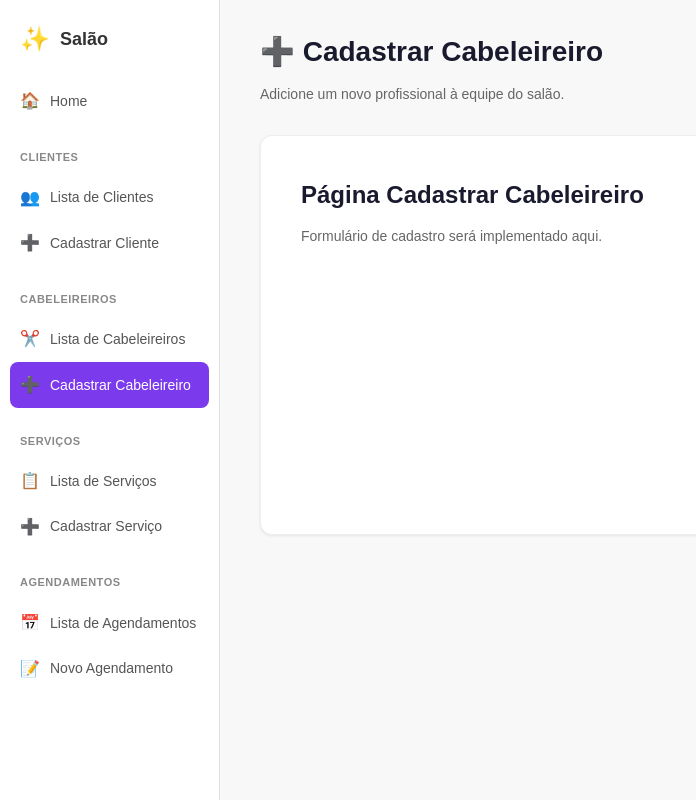
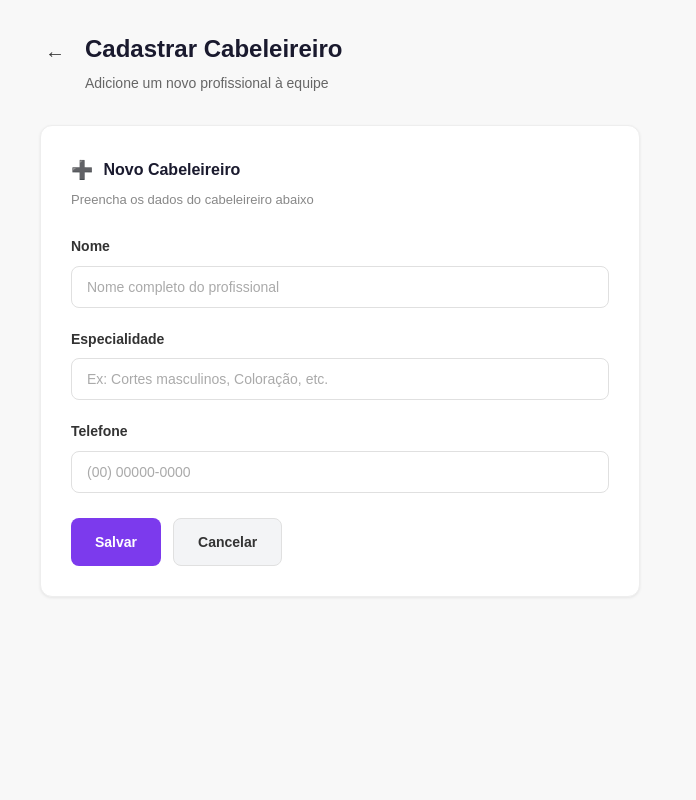
Before and after one commit to duduliria/PROJETO-COMUNIDADE-BARBER, a plain HTML site: page frontend/pages/cadastrar-cabeleireiro.html in a window 1280 px wide. Shown: the whole page, without its empty margins (0-696 px from the left). Drawn offline with Linux system fonts and the light colour scheme.

Commit message:
cadastros

```diff
--- a/frontend/css/estilo.css
+++ b/frontend/css/estilo.css
@@ -301,6 +301,167 @@ body {
 }
 
 /* ----------------------------------------
+   PÁGINAS DE CADASTRO (SEM MENU LATERAL)
+   ---------------------------------------- */
+
+/* Container para página de cadastro */
+.pagina-cadastro {
+    min-height: 100vh;
+    background-color: #f8f8f8;
+    padding: 30px 40px;
+}
+
+/* Cabeçalho da página de cadastro */
+.cabecalho-cadastro {
+    display: flex;
+    align-items: flex-start;
+    gap: 15px;
+    margin-bottom: 30px;
+}
+
+.botao-voltar {
+    background: none;
+    border: none;
+    font-size: 20px;
+    cursor: pointer;
+    color: #333;
+    padding: 5px;
+    display: flex;
+    align-items: center;
+    justify-content: center;
+    text-decoration: none;
+}
+
+.botao-voltar:hover {
+    color: #7c3aed;
+}
+
+.info-cadastro h1 {
+    font-size: 24px;
+    font-weight: bold;
+    color: #1a1a2e;
+    margin-bottom: 4px;
+}
+
+.info-cadastro p {
+    font-size: 14px;
+    color: #666;
+}
+
+/* Card do formulário */
+.card-formulario {
+    background-color: #ffffff;
+    border-radius: 12px;
+    padding: 30px;
+    box-shadow: 0 1px 3px rgba(0, 0, 0, 0.08);
+    border: 1px solid #eee;
+    max-width: 600px;
+}
+
+/* Título do formulário */
+.titulo-formulario {
+    display: flex;
+    align-items: center;
+    gap: 10px;
+    margin-bottom: 5px;
+}
+
+.titulo-formulario .icone-titulo {
+    font-size: 18px;
+}
+
+.titulo-formulario h2 {
+    font-size: 16px;
+    font-weight: bold;
+    color: #1a1a2e;
+}
+
+.subtitulo-formulario {
+    font-size: 13px;
+    color: #888;
+    margin-bottom: 25px;
+}
+
+/* Grupos de campos do formulário */
+.grupo-campo {
+    margin-bottom: 20px;
+}
+
+.grupo-campo label {
+    display: block;
+    font-size: 14px;
+    font-weight: 600;
+    color: #333;
+    margin-bottom: 8px;
+}
+
+.grupo-campo input,
+.grupo-campo select,
+.grupo-campo textarea {
+    width: 100%;
+    padding: 12px 15px;
+    border: 1px solid #e0e0e0;
+    border-radius: 8px;
+    font-size: 14px;
+    color: #333;
+    background-color: #fff;
+    transition: border-color 0.2s ease;
+}
+
+.grupo-campo input:focus,
+.grupo-campo select:focus,
+.grupo-campo textarea:focus {
+    outline: none;
+    border-color: #7c3aed;
+}
+
+.grupo-campo input::placeholder,
+.grupo-campo textarea::placeholder {
+    color: #aaa;
+}
+
+/* Botões do formulário */
+.botoes-formulario {
+    display: flex;
+    gap: 12px;
+    margin-top: 25px;
+}
+
+.botao-salvar {
+    padding: 12px 24px;
+    background-color: #7c3aed;
+    color: #ffffff;
+    border: none;
+    border-radius: 8px;
+    font-size: 14px;
+    font-weight: 600;
+    cursor: pointer;
+    transition: background-color 0.2s ease;
+}
+
+.botao-salvar:hover {
+    background-color: #6d28d9;
+}
+
+.botao-cancelar {
+    padding: 12px 24px;
+    background-color: #f3f4f6;
+    color: #333;
+    border: 1px solid #e0e0e0;
+    border-radius: 8px;
+    font-size: 14px;
+    font-weight: 600;
+    cursor: pointer;
+    transition: background-color 0.2s ease;
+    text-decoration: none;
+    display: inline-block;
+}
+
+.botao-cancelar:hover {
+    background-color: #e5e7eb;
+}
+
+/* ----------------------------------------
    RESPONSIVIDADE BÁSICA
    ---------------------------------------- */
 @media (max-width: 900px) {
--- a/frontend/pages/cadastrar-cabeleireiro.html
+++ b/frontend/pages/cadastrar-cabeleireiro.html
@@ -3,103 +3,85 @@
 <head>
     <meta charset="UTF-8">
     <meta name="viewport" content="width=device-width, initial-scale=1.0">
-    <title>Cadastrar Cabeleireiro - Salão</title>
+    <title>Cadastrar Cabeleireiro - Salão Beauty</title>
     <!-- Link para o arquivo de estilos CSS -->
     <link rel="stylesheet" href="../css/estilo.css">
 </head>
 <body>
-    <!-- Container Principal -->
-    <div class="container-principal">
+    <!-- ========================================
+         PÁGINA DE CADASTRO DE CABELEIREIRO
+         Layout sem menu lateral conforme imagem
+         ======================================== -->
 
-        <!-- ----------------------------------------
-             MENU LATERAL (ASIDE)
-             ---------------------------------------- -->
-        <aside class="menu-lateral">
+    <div class="pagina-cadastro">
 
-            <!-- Logo do Sistema -->
-            <div class="logo">
-                <span class="icone-logo">✨</span>
-                <span>Salão</span>
+        <!-- Cabeçalho da página com botão voltar -->
+        <header class="cabecalho-cadastro">
+            <a href="lista-cabeleireiros.html" class="botao-voltar" title="Voltar">←</a>
+            <div class="info-cadastro">
+                <h1>Cadastrar Cabeleireiro</h1>
+                <p>Adicione um novo profissional à equipe</p>
             </div>
+        </header>
 
-            <!-- Seção: Home -->
-            <nav class="secao-menu">
-                <a href="../index.html" class="item-menu">
-                    <span class="icone">🏠</span>
-                    <span>Home</span>
-                </a>
-            </nav>
+        <!-- Card com o formulário -->
+        <section class="card-formulario">
 
-            <!-- Seção: Clientes -->
-            <div class="secao-menu">
-                <div class="titulo-secao">Clientes</div>
-                <a href="lista-clientes.html" class="item-menu">
-                    <span class="icone">👥</span>
-                    <span>Lista de Clientes</span>
-                </a>
-                <a href="cadastrar-cliente.html" class="item-menu">
-                    <span class="icone">➕</span>
-                    <span>Cadastrar Cliente</span>
-                </a>
+            <!-- Título do formulário -->
+            <div class="titulo-formulario">
+                <span class="icone-titulo">➕</span>
+                <h2>Novo Cabeleireiro</h2>
             </div>
+            <p class="subtitulo-formulario">Preencha os dados do cabeleireiro abaixo</p>
 
-            <!-- Seção: Cabeleireiros -->
-            <div class="secao-menu">
-                <div class="titulo-secao">Cabeleireiros</div>
-                <a href="lista-cabeleireiros.html" class="item-menu">
-                    <span class="icone">✂️</span>
-                    <span>Lista de Cabeleireiros</span>
-                </a>
-                <a href="cadastrar-cabeleireiro.html" class="item-menu ativo">
-                    <span class="icone">➕</span>
-                    <span>Cadastrar Cabeleireiro</span>
-                </a>
-            </div>
+            <!-- Formulário de cadastro -->
+            <form id="formulario-cabeleireiro">
 
-            <!-- Seção: Serviços -->
-            <div class="secao-menu">
-                <div class="titulo-secao">Serviços</div>
-                <a href="lista-servicos.html" class="item-menu">
-                    <span class="icone">📋</span>
-                    <span>Lista de Serviços</span>
-                </a>
-                <a href="cadastrar-servico.html" class="item-menu">
-                    <span class="icone">➕</span>
-                    <span>Cadastrar Serviço</span>
-                </a>
-            </div>
+                <!-- Campo: Nome -->
+                <div class="grupo-campo">
+                    <label for="nome">Nome</label>
+                    <input
+                        type="text"
+                        id="nome"
+                        name="nome"
+                        placeholder="Nome completo do profissional"
+                        required
+                    >
+                </div>
 
-            <!-- Seção: Agendamentos -->
-            <div class="secao-menu">
-                <div class="titulo-secao">Agendamentos</div>
-                <a href="lista-agendamentos.html" class="item-menu">
-                    <span class="icone">📅</span>
-                    <span>Lista de Agendamentos</span>
-                </a>
-                <a href="novo-agendamento.html" class="item-menu">
-                    <span class="icone">📝</span>
-                    <span>Novo Agendamento</span>
-                </a>
-            </div>
+                <!-- Campo: Especialidade -->
+                <div class="grupo-campo">
+                    <label for="especialidade">Especialidade</label>
+                    <input
+                        type="text"
+                        id="especialidade"
+                        name="especialidade"
+                        placeholder="Ex: Cortes masculinos, Coloração, etc."
+                        required
+                    >
+                </div>
 
-        </aside>
+                <!-- Campo: Telefone -->
+                <div class="grupo-campo">
+                    <label for="telefone">Telefone</label>
+                    <input
+                        type="tel"
+                        id="telefone"
+                        name="telefone"
+                        placeholder="(00) 00000-0000"
+                        required
+                    >
+                </div>
 
-        <!-- Conteúdo Principal -->
-        <main class="conteudo-principal">
+                <!-- Botões de ação -->
+                <div class="botoes-formulario">
+                    <button type="submit" class="botao-salvar">Salvar</button>
+                    <a href="lista-cabeleireiros.html" class="botao-cancelar">Cancelar</a>
+                </div>
 
-            <!-- Cabeçalho da página -->
-            <header class="cabecalho-pagina">
-                <h1 class="titulo-pagina">➕ Cadastrar Cabeleireiro</h1>
-                <p class="descricao-pagina">Adicione um novo profissional à equipe do salão.</p>
-            </header>
+            </form>
 
-            <!-- Conteúdo da página -->
-            <section class="conteudo-pagina-interna">
-                <h1>Página Cadastrar Cabeleireiro</h1>
-                <p>Formulário de cadastro será implementado aqui.</p>
-            </section>
-
-        </main>
+        </section>
 
     </div>
 
```
Also changed, not shown: frontend/pages/cadastrar-cliente.html (+61 -80 lines), frontend/pages/cadastrar-servico.html (+51 -81 lines).
